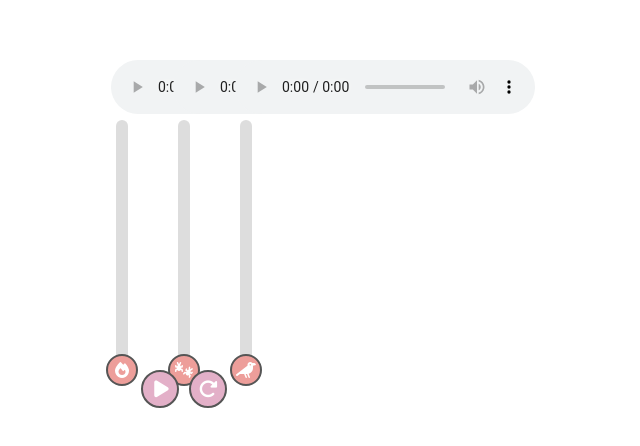
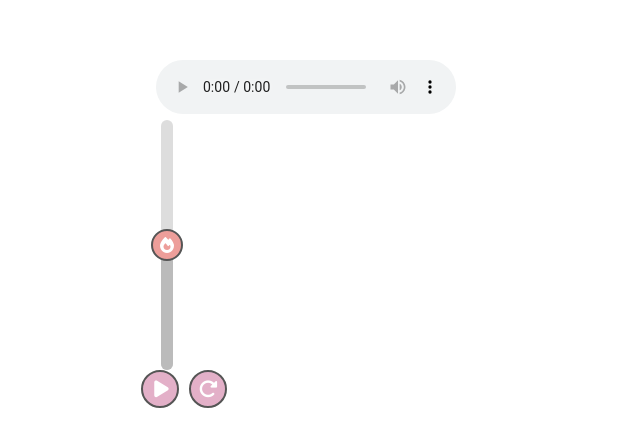
Before and after one commit to weiying-chen/noice, a React (Vite) app: page / in a window 1280 px wide. Shown: the part 166-612 px from the top of the page, without its empty margins (456-1096 px from the left). Built offline with nearby package versions, Linux system fonts and the light colour scheme.

Commit message:
Fix slider value

```diff
--- a/src/App.tsx
+++ b/src/App.tsx
@@ -8,8 +8,8 @@ import './App.css';
 
 const audios = [
   { src: '/fire.mp3', icon: '\\f06d' },
-  { src: '/crickets.mp3', icon: '\\e4d0' },
-  { src: '/birds.mp3', icon: '\\f520' },
+  // { src: '/crickets.mp3', icon: '\\e4d0' },
+  // { src: '/birds.mp3', icon: '\\f520' },
   // { src: '/wind.mp3', icon: '\\f72e' },
   // { src: '/rain.mp3', icon: '\\f73d' },
   // { src: '/river.mp3', icon: '\\f773' },
@@ -56,9 +56,11 @@ const defaultSliderValue = 50;
 
 const Audio = forwardRef((props, ref) => {
   const { src, icon } = props;
+  const [volume, setVolume] = useState(50);
 
   function handleVolumeChange(value) {
     ref.current.volume = value / 100;
+    setVolume(value);
   }
 
   return (
@@ -72,7 +74,7 @@ const Audio = forwardRef((props, ref) => {
           min={0}
           max={100}
           step={1}
-          value={ref.current?.volume}
+          value={volume}
           onChange={handleVolumeChange}
           icon={icon}
           vertical
@@ -83,9 +85,7 @@ const Audio = forwardRef((props, ref) => {
 });
 
 function App() {
-  const { isPlayingAudio, playAudio, resetAudio, audioRefs } =
-
-  useAudioPlayer(audios, {
+  const { isPlayingAudio, playAudio, resetAudio, audioRefs } = useAudioPlayer(audios, {
     defaultVolume: defaultSliderValue,
   });
 
```
